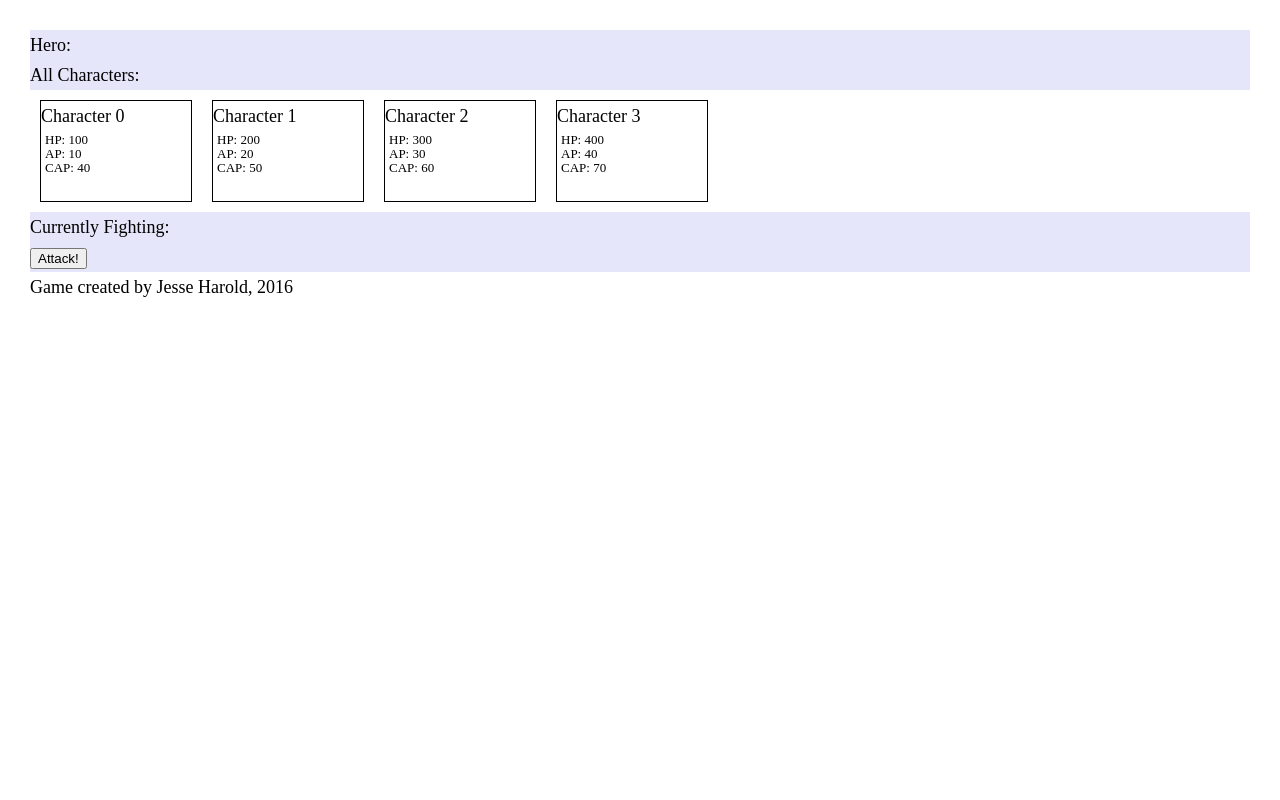
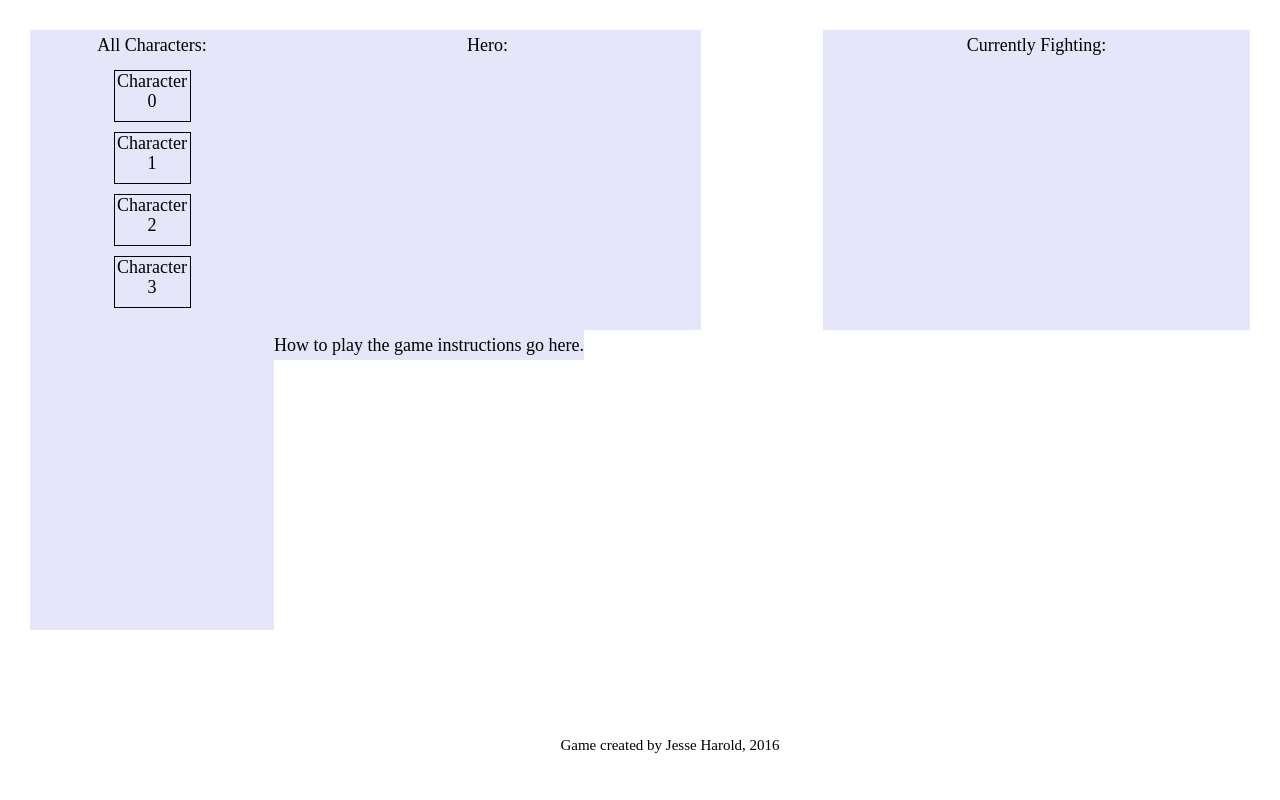
Before and after one commit to jesseharold/week-4-game, a PHP site: page / in a window 1280 px wide. Run offline with PHP 8.4, Linux system fonts and the light colour scheme.

Commit message:
adding basic layout in css

```diff
--- a/assets/css/style.css
+++ b/assets/css/style.css
@@ -4,17 +4,47 @@ body {
     line-height: 30px;
 }
 section {
-	display: block;
-    clear: both;
-    width: 100%;
     background-color: lavender;
+	float: left;
+	text-align: center;
+}
+footer {
+	clear: both;
+	width: 100%;
+	text-align: center;
+	font-size: smaller;
+	position: absolute;
+    bottom: 40px;
+}
+#enemies {
+	width: 20%;
+	height: 600px;
+}
+#hero {
+	width: 35%;
+	height: 300px;
+}
+#opponent {
+	width: 35%;
+	float: right;
+	height: 300px;
+}
+#controls {
+	width: 10%;
 }
 .character {
-	float: left;
-    margin: 10px;
+    margin: 10px auto;
     width: 150px;
     height: 100px;
     border: 1px solid black;
+}
+#enemies .character {
+    width: 75px;
+    height: 50px;
+    line-height: 20px;
+}
+#enemies .character .stats {
+	display: none;
 }
 .stat {
 	font-size: small;
@@ -22,3 +52,9 @@ section {
     padding: 0;
     line-height: 10px;
 }
+#attack {
+	display: none;
+}
+#newGame {
+	display: none;
+}
--- a/assets/javascript/game.js
+++ b/assets/javascript/game.js
@@ -8,10 +8,11 @@ function Character(healthPoints, attackPower, counterAttackPower){
 
 	this.attack = function(){
 		var power = this.ap;
-		if (!this.enemy) {
+		if (this.enemy) {
+			power = this.cap;
+		} else {
+			// hero's ap grows each turn
 			this.ap += this.baseAp;
-		} else {
-			power = this.cap;
 		}
 		return power;
 	}
@@ -55,6 +56,9 @@ function gameInit(){
 		}
 	});
 	showStats();
+	$("#newGame").on("click", function() {
+	    location.reload(false);
+	}).hide();
 	$("#attack").on("click", doFight);
 }
 
@@ -65,6 +69,7 @@ function setOpponent(charId){
 		waitingForClick = false;
 		//console.log("opponent is " + opponent);
 		$("#enemies .character[data-char='" + charId + "']").detach().appendTo("#opponent .charContainer").off("click");
+		$("#attack").show();
 	}
 }
 
@@ -76,6 +81,7 @@ function doFight(){
 		characters[hero].takeDamage(characters[opponent].attack());
 		characters[opponent].takeDamage(characters[hero].attack());
 		showStats();
+		//check to see if this fight is over
 		if(characters[hero].hp <= 0 && characters[opponent].hp <= 0){
 			fightOver("tie");
 		} else {
@@ -111,9 +117,10 @@ function fightOver(winner){
 	if (enemiesDefeated === characters.length){
 		gameOver("win!");
 	} else if (winner === hero){
-		// prepare for next round
+		// game not over, prepare for next round
 		opponent = false;
 		$("#opponent .charContainer").empty();
+		$("#attack").hide();
 		waitingForClick = true;
 	}
 }
@@ -121,6 +128,7 @@ function fightOver(winner){
 function gameOver(result){
 	console.log("gameOver " + result);
 	waitingForClick = false;
-	$("#attack").off("click");
+	$("#attack").hide();
+	$("#newGame").show();
 }
 $("document").ready(gameInit);
--- a/index.html
+++ b/index.html
@@ -1,18 +1,13 @@
 <!DOCTYPE html>
 <html>
 <head>
-	<title>Star Wars RPG Game</title>
+	<title>Game of Thrones RPG Game</title>
 	<link rel="stylesheet" type="text/css" href="assets/css/reset.css">
 	<link rel="stylesheet" type="text/css" href="assets/css/style.css">
 	<script type="text/javascript" src="assets/javascript/jquery-3.1.1.min.js"></script>
 </head>
 <body>
 
-	<section id="hero">
-		<h1>Hero:</h1>
-		<div class="charContainer">
-		</div>
-	</section>
 	<section id="enemies">
 		<h1>All Characters:</h1>
 		<div class="charContainer">
@@ -35,13 +30,23 @@
 				<div class="stats"></div>
 			</div>
 		</div>
-
+	</section>
+	<section id="hero">
+		<h1>Hero:</h1>
+		<div class="charContainer">
+		</div>
+	</section>
+	<section id="controls">
+		<button id="attack">Attack!</button>
+		<button id="newGame">Play Again</button>
 	</section>
 	<section id="opponent">
 		<h1>Currently Fighting:</h1>
 		<div class="charContainer">
 		</div>
-		<button id="attack">Attack!</button>
+	</section>
+	<section id="message">
+		How to play the game instructions go here.
 	</section>
 
 	<footer>
```
